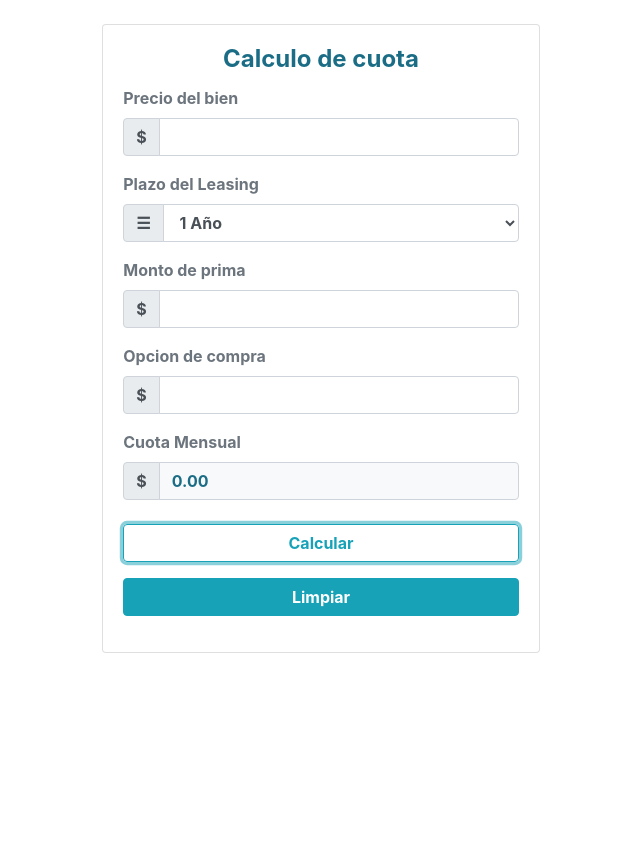
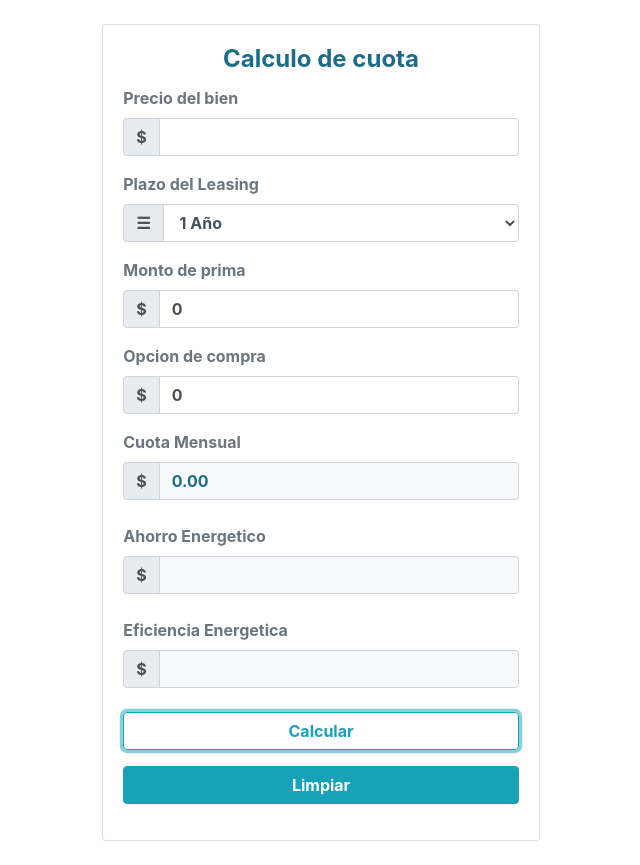
Before and after one commit to Manuel3991/leasingall, a website: page index.html in a window 1280 px wide. Both pictures are taken after a click on the button "Calcular". Shown: the whole page, without its empty margins (319-959 px from the left). Before the commit the page ends 800 px from the top, so only its background shows below. Drawn offline with nearby package versions, Linux system fonts and the light colour scheme.

Commit message:
commit for fields

```diff
--- a/index.html
+++ b/index.html
@@ -29,7 +29,12 @@
                                     <option value=2>2 Años</option>
                                     <option value=3>3 Años</option>
                                     <option value=4>4 Años</option>
-                                    <option value=5>5 Años o mas</option>
+                                    <option value=5>5 Años</option>
+                                    <option value=6>6 Años</option>
+                                    <option value=7>7 Años</option>
+                                    <option value=8>8 Años</option>
+                                    <option value=9>9 Años</option>
+                                    <option value=10>10 Años</option>
                                 </select>
                             </div>
                         </div>
@@ -64,6 +69,36 @@
                                     name="cuotam" aria-label="Cash Received Upon Advance" readonly>
                             </div>
                         </div>
+
+                        <div class="form-group">
+                            <label for="aho" class="font-weight-bold text-secondary">Ahorro Energetico</label>
+                            <div class="input-group mb-4" id="aho">
+                                <div class="input-group-prepend">
+                                    <span class="input-group-text font-weight-bold ">$</span>
+                                </div>
+                                <input type="text" id="ahorro" class="form-control bg-light font-weight-bold" style="color: #1b6d86;"
+                                    name="ahorroe" aria-label="Cash Received Upon Advance" readonly>
+                            </div>
+
+                            <div class="form-group">
+                                <label for="ener" class="font-weight-bold text-secondary">Eficiencia Energetica</label>
+                                <div class="input-group mb-4" id="ener">
+                                    <div class="input-group-prepend">
+                                        <span class="input-group-text font-weight-bold ">$</span>
+                                    </div>
+                                    <input type="text" id="energia" class="form-control bg-light font-weight-bold" style="color: #1b6d86;"
+                                        name="energia" aria-label="Cash Received Upon Advance" readonly>
+                                </div>
+
+                        </div>
+
+
+
+
+
+
+
+
                         <div class="form-group">
 <button type="button" class="btn btn-outline-info btn-block font-weight-bold" id="clc"
                                 onclick="calculate()" name="submit">Calcular</button>
@@ -80,7 +115,6 @@
     </div>
 </div>
 
-<script src="https://kit.fontawesome.com/0ceb5843c8.js"></script>
 <script>
 
 
@@ -148,6 +182,8 @@
 
        var cuotaMensual = capital * (((Math.pow((1+interes),periodo))*interes) / ((Math.pow((1+interes),periodo)) - 1));
         document.calc.cuotam.value = formatMoney((cuotaMensual+seguro));
+        document.calc.mprima.value = prima;
+        document.calc.oc.value = opcionCompra;
 
     };
 
```
